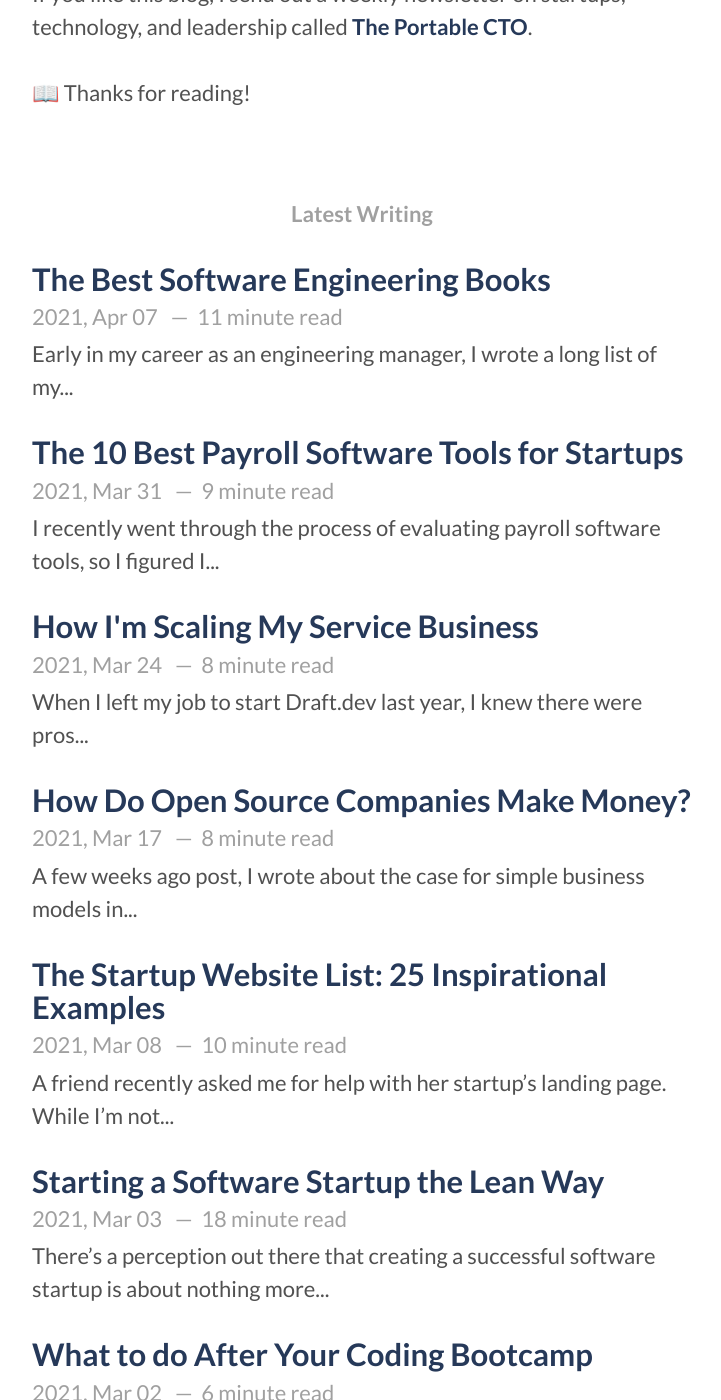
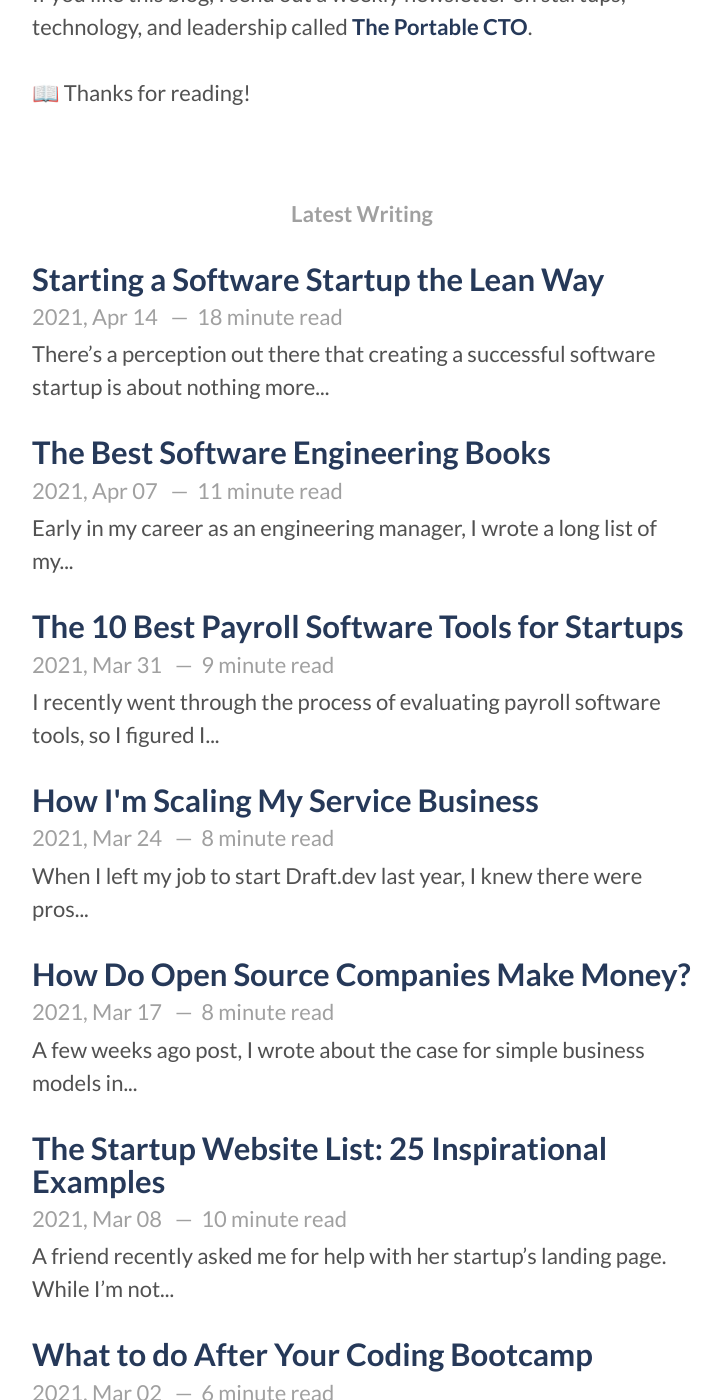
Before and after one commit to karllhughes/personal-blog-5, a Jekyll site: the page built from index.html, in a window 1280 px wide and 1400 px high, scrolled down 576 px. Shown: the whole window, without its empty margins (278-999 px from the left). Built offline with Jekyll 4.4.1, drawn with Linux system fonts in a browser that asks for light colours; the list of posts is cut into pages by our own code.

Commit message:
Updating date

```diff
--- a/_posts/2021-04-14-creating-a-tech-startup-without-a-developer.markdown
+++ b/_posts/2021-04-14-creating-a-tech-startup-without-a-developer.markdown
@@ -1,7 +1,7 @@
 ---
 layout: post
 title: "Starting a Software Startup the Lean Way"
-date: 2021-03-03
+date: 2021-04-14
 img: /assets/img/start-software-startup.png
 categories:
   - Startups
```
